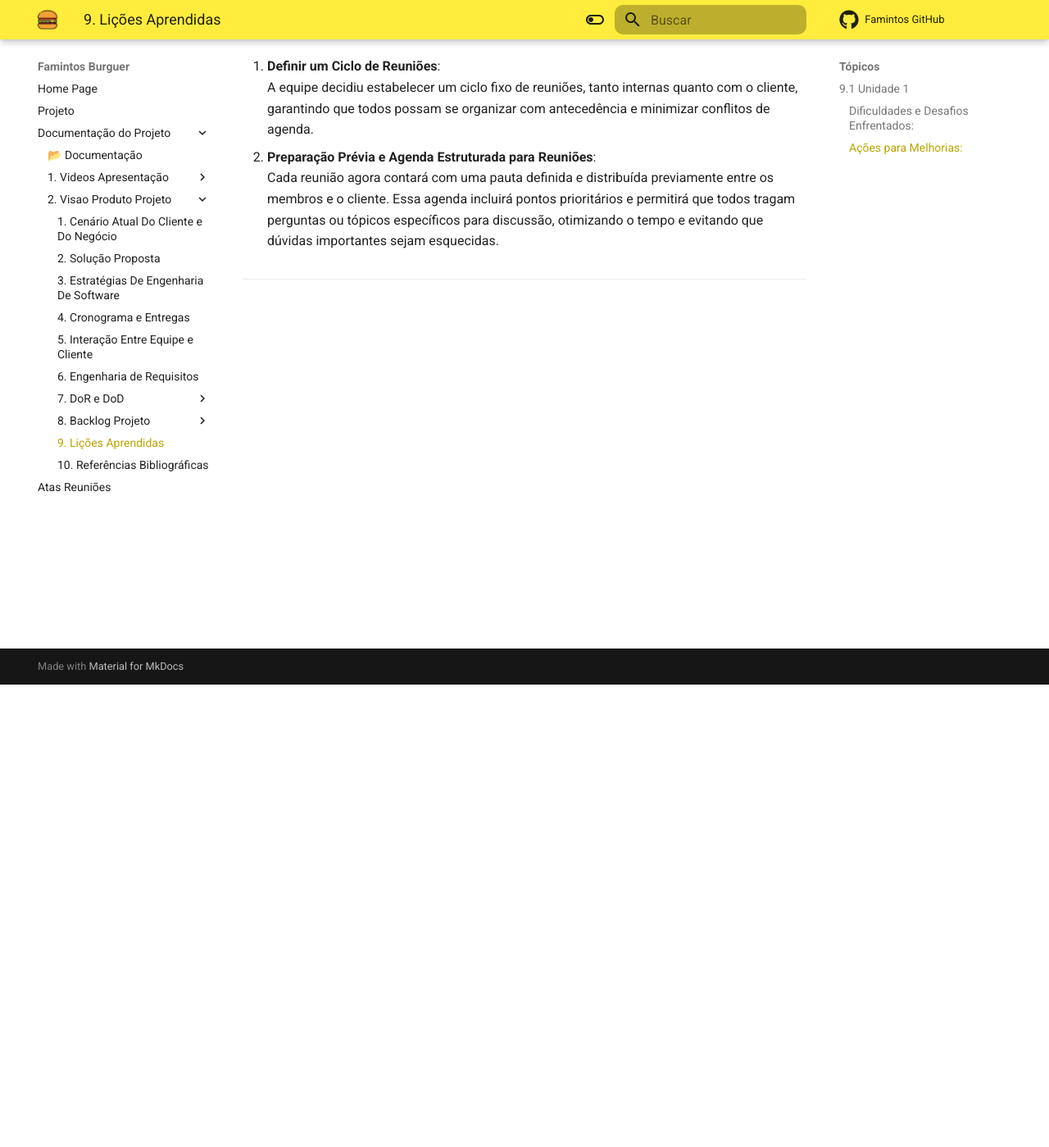
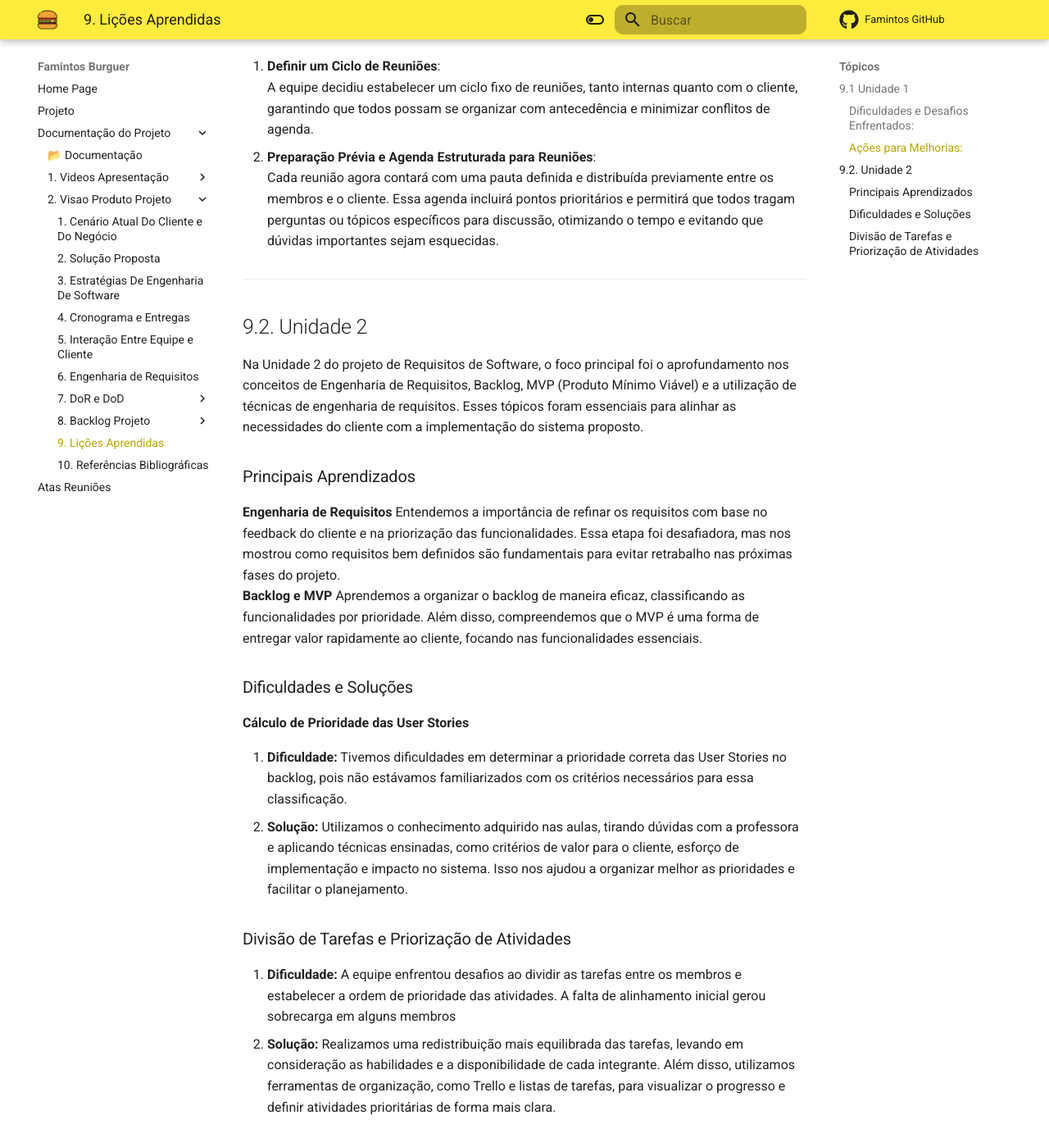
Before and after one commit to mdsreq-fga-unb/2024.2-T01-FamintosBurguer, an MkDocs documentation site: the page built from docs/ProdutoProjeto/2. Visao Produto Projeto/9_Lições.md, in a window 1280 px wide and 1400 px high, scrolled down 565 px. Shown: the whole window at 82% size. Built offline with MkDocs 1.6.1 and Material for MkDocs 9.7.7, drawn with Linux system fonts in a browser that asks for light colours; comment, search, counter and statistics services are not loaded.

Commit message:
docs: Adiciona seção sobre Unidade 2 com aprendizados e desafios em Engenharia de Requisitos, Backlog e MVP

```diff
--- a/docs/ProdutoProjeto/2. Visao Produto Projeto/9_Lições.md
+++ b/docs/ProdutoProjeto/2. Visao Produto Projeto/9_Lições.md
@@ -19,3 +19,30 @@ ________________________________________________________________________________
 2. **Preparação Prévia e Agenda Estruturada para Reuniões**:
    Cada reunião agora contará com uma pauta definida e distribuída previamente entre os membros e o cliente. Essa agenda incluirá pontos prioritários e permitirá que todos tragam perguntas ou tópicos específicos para discussão, otimizando o tempo e evitando que dúvidas importantes sejam esquecidas.
 ___________________________________________________________________________________
+
+## 9.2. Unidade 2
+
+Na Unidade 2 do projeto de Requisitos de Software, o foco principal foi o aprofundamento nos conceitos de Engenharia de Requisitos, Backlog, MVP (Produto Mínimo Viável) e a utilização de técnicas de engenharia de requisitos. Esses tópicos foram essenciais para alinhar as necessidades do cliente com a implementação do sistema proposto.
+
+### Principais Aprendizados
+
+**Engenharia de Requisitos**
+Entendemos a importância de refinar os requisitos com base no feedback do cliente e na priorização das funcionalidades. Essa etapa foi desafiadora, mas nos mostrou como requisitos bem definidos são fundamentais para evitar retrabalho nas próximas fases do projeto.
+
+**Backlog e MVP**
+Aprendemos a organizar o backlog de maneira eficaz, classificando as funcionalidades por prioridade. Além disso, compreendemos que o MVP é uma forma de entregar valor rapidamente ao cliente, focando nas funcionalidades essenciais.
+
+### Dificuldades e Soluções
+
+**Cálculo de Prioridade das User Stories**
+
+1. **Dificuldade:**
+   Tivemos dificuldades em determinar a prioridade correta das User Stories no backlog, pois não estávamos familiarizados com os critérios necessários para essa classificação.
+2. **Solução:**
+   Utilizamos o conhecimento adquirido nas aulas, tirando dúvidas com a professora e aplicando técnicas ensinadas, como critérios de valor para o cliente, esforço de implementação e impacto no sistema. Isso nos ajudou a organizar melhor as prioridades e facilitar o planejamento.
+### Divisão de Tarefas e Priorização de Atividades
+
+1. **Dificuldade:**
+   A equipe enfrentou desafios ao dividir as tarefas entre os membros e estabelecer a ordem de prioridade das atividades. A falta de alinhamento inicial gerou sobrecarga em alguns membros
+2. **Solução:**
+   Realizamos uma redistribuição mais equilibrada das tarefas, levando em consideração as habilidades e a disponibilidade de cada integrante. Além disso, utilizamos ferramentas de organização, como Trello e listas de tarefas, para visualizar o progresso e definir atividades prioritárias de forma mais clara.
```
